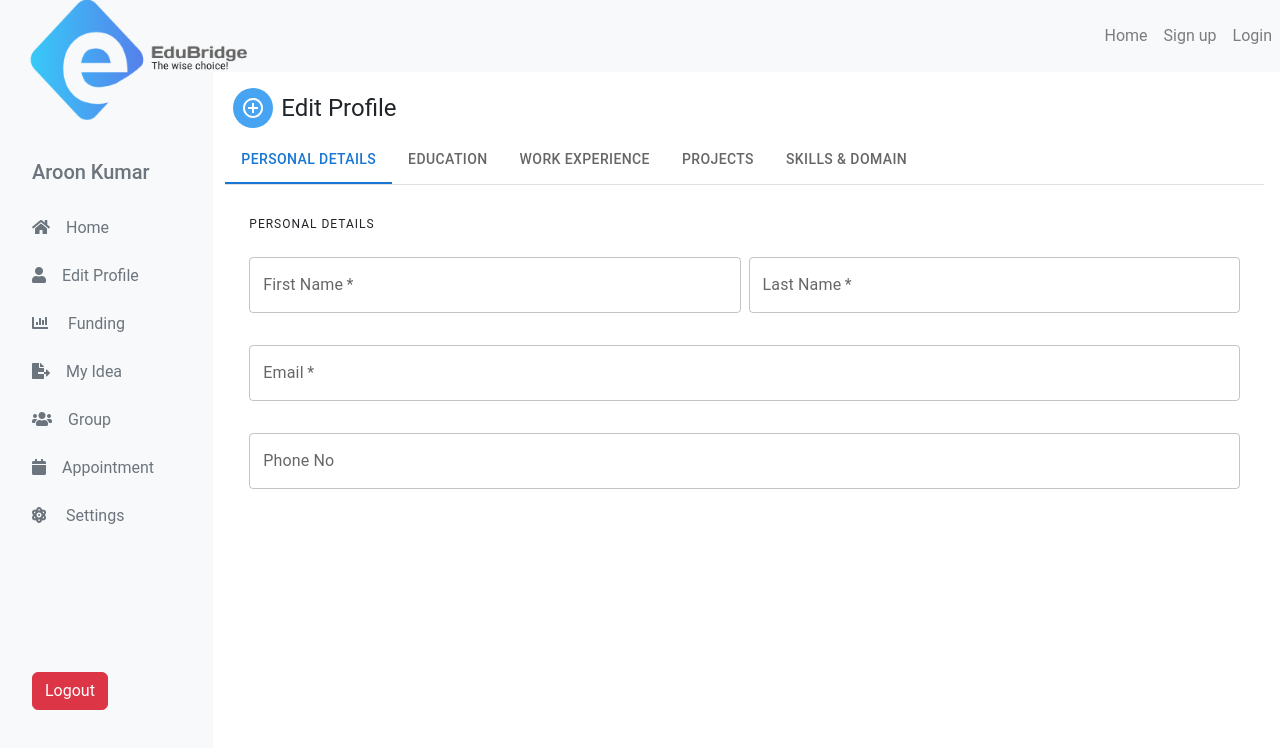
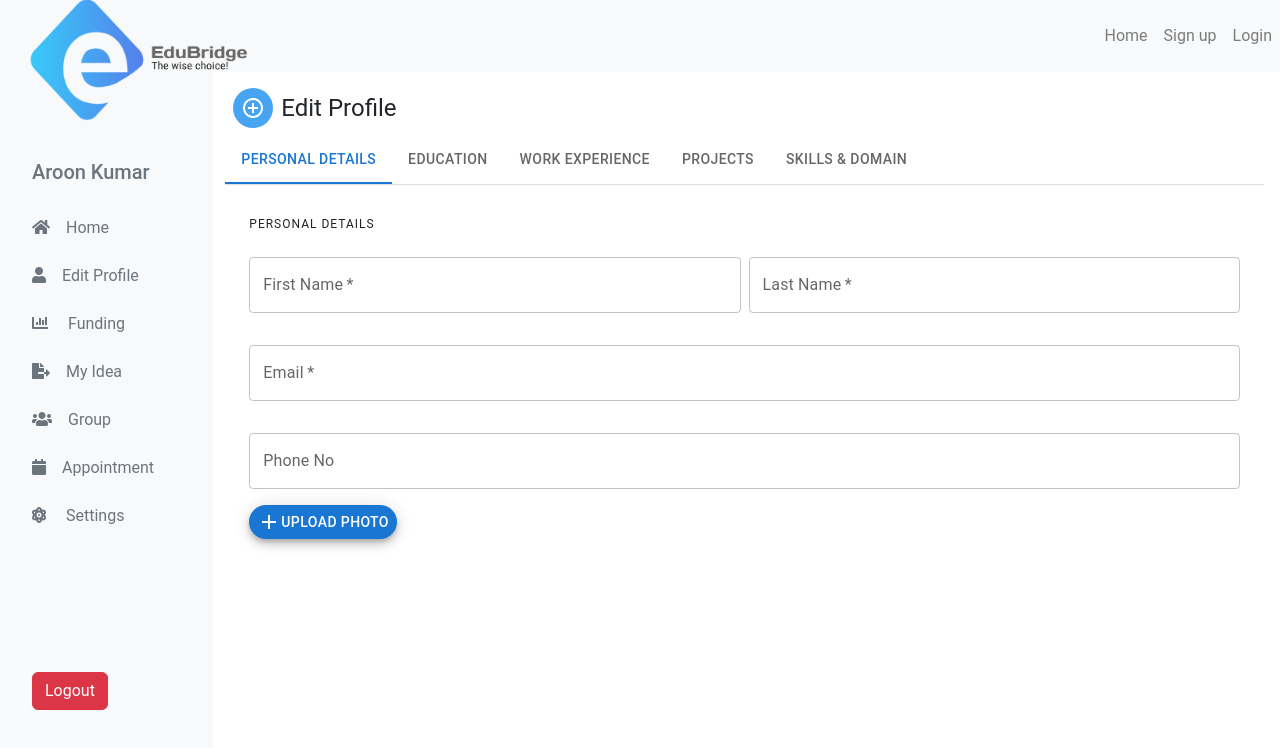
Before and after one commit to Arunp10/EduBridge, a React (Create React App) app: page /EditProfile in a window 1280 px wide. Shown: the top 748 px of the page. Built offline with nearby package versions, Linux system fonts and the light colour scheme.

Commit message:
upload photo button updated

```diff
--- a/src/components/EditProfileSections/PersonalDetailsSection.js
+++ b/src/components/EditProfileSections/PersonalDetailsSection.js
@@ -1,6 +1,16 @@
-import {Box, Typography, Grid, TextField } from "@mui/material";
-import React from "react";
+import {Box, Typography, Grid, TextField, Fab } from "@mui/material";
+import React, { useState } from "react";
+
+import AddIcon from '@mui/icons-material/Add';
 export default function PersonalDetailsSection() {
+  const [selectedFile, setSelectedFile] = useState(null);
+  const handleFileSelect = (event) => {
+    setSelectedFile(event.target.files[0]);
+  };
+  const handleUpload = () => {
+    // upload logic goes here
+    console.log(selectedFile);
+  };
   return (
     <Box
       sx={{
@@ -55,6 +65,28 @@ export default function PersonalDetailsSection() {
               variant="outlined"
             />
           </Grid>
+          <Grid item xs={12}>
+            <label htmlFor="upload-photo">
+              <input
+                style={{ display: "none" }}
+                id="upload-photo"
+                name="upload-photo"
+                type="file"
+                onChange={handleFileSelect}
+              />
+
+              <Fab
+                color="primary"
+                size="small"
+                component="span"
+                aria-label="add"
+                variant="extended"
+                onClick={handleUpload}
+              >
+                <AddIcon /> Upload photo
+              </Fab>
+            </label>
+          </Grid>
         </Grid>
       </Box>
     </Box>
```
